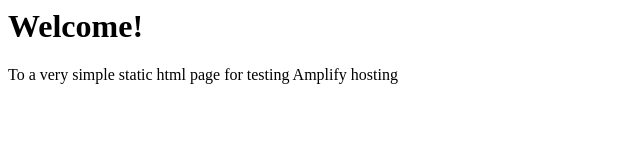
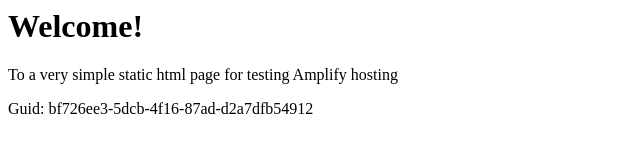
Before and after one commit to aws-aemilia-pdx/Github-PR-Commit-Integration-Test-DoNotTouch-GitHubAutoBuildCanaryTest-v1-gamma-us-west-2, a website: page src/index.html in a window 1280 px wide. Shown: the whole page, without its empty margins (0-640 px from the left). Drawn offline with Linux system fonts and the light colour scheme.

Commit message:
commit from integ tests

```diff
--- a/src/index.html
+++ b/src/index.html
@@ -1,3 +1,5 @@
+
+
 <html lang="en">
 
 <head>
@@ -10,6 +12,6 @@
 <body>
     <h1>Welcome!</h1>
     <p>To a very simple static html page for testing Amplify hosting</p>
-</body>
+    <p>Guid: bf726ee3-5dcb-4f16-87ad-d2a7dfb54912</p></body>
 
 </html>
```
